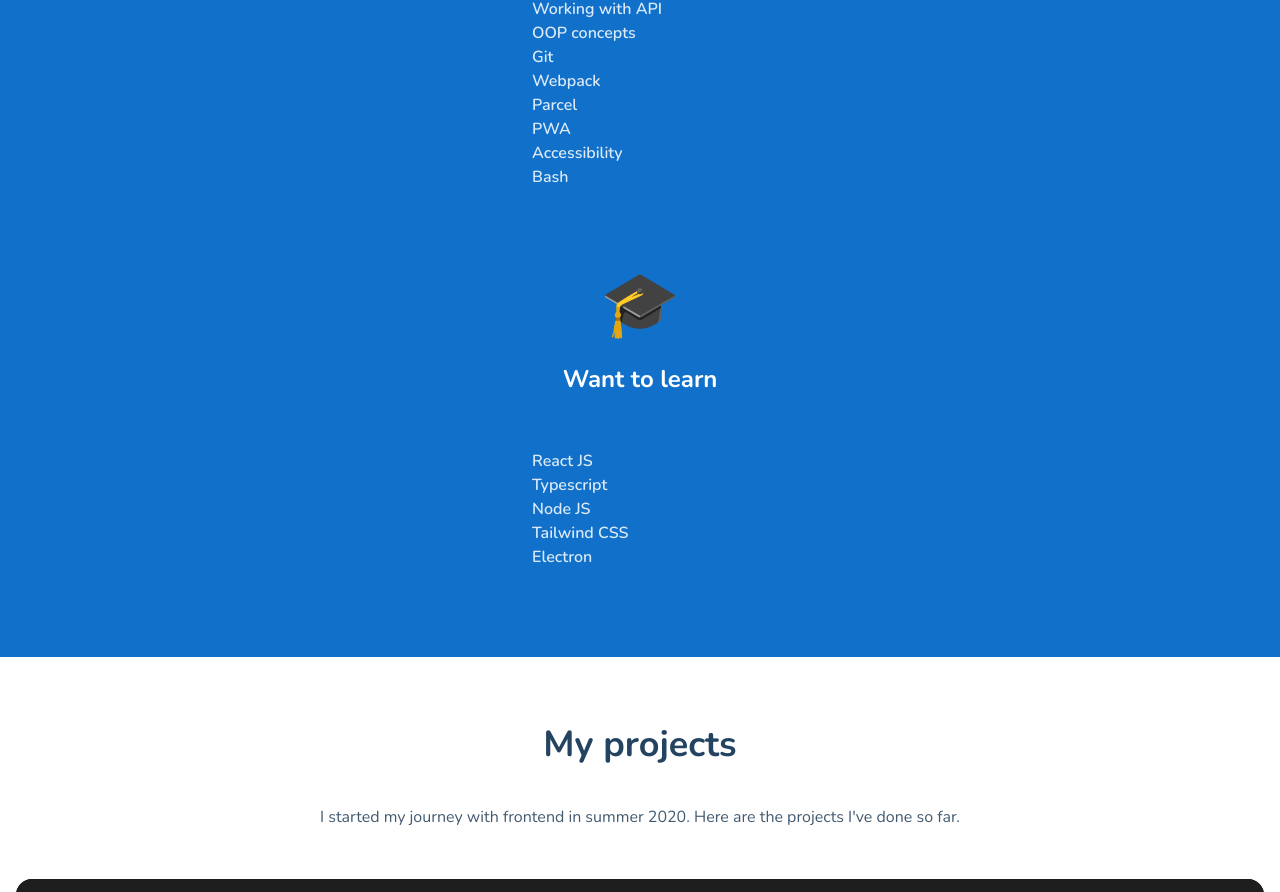
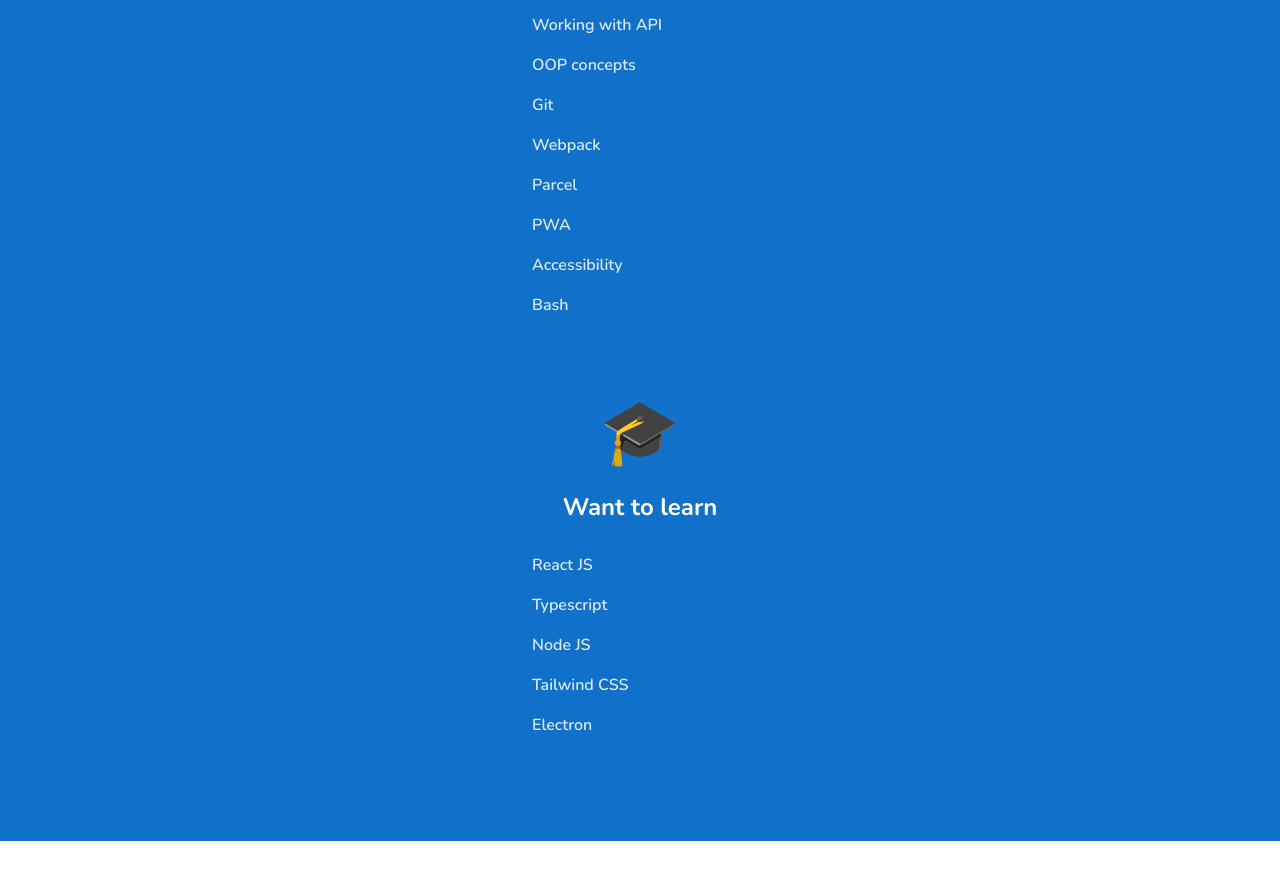
Before and after one commit to bartekrzesista/bartekrzesista.github.io, a website built with webpack: page src/pages/index.html in a window 1280 px wide. Shown: the part 1326-2218 px from the top of the page. Built offline with nearby package versions, Linux system fonts and the light colour scheme.

Commit message:
fix skills section margins and padding

```diff
--- a/src/scss/modules/skills.scss
+++ b/src/scss/modules/skills.scss
@@ -1,11 +1,11 @@
 .skills {
-    padding: 16px;
+    padding: 64px 16px 88px 16px;
     background-color: $blue;
     color: $white;
 
     &__header {
         @include section-h2($white);
-        margin-top: 64px;
+        margin: 0;
     }
 
     &__segment {
@@ -24,7 +24,7 @@
         font-weight: bold;
         font-size: 24px;
         line-height: 44px;
-        margin-top: 16px;
+        margin: 16px 0 0 0;
     }
 
     &__list {
@@ -35,12 +35,13 @@
         width: 264px;
         list-style-type: none;
         padding: 0px;
-        margin-top: 24px;
+        margin: 24px 0 0 0;
 
         &-item {
             background-repeat: no-repeat;
             background-position: 0 50%;
             padding-left: 24px;
+            margin-bottom: 16px;
         }
 
         &--working li {
@@ -55,9 +56,5 @@
             background-image: url("../assets/img/bullet.svg");
             background-position: 2% 50%;
         }
-
-        &--want {
-            margin-bottom: 72px;
-        }
     }
 }
```
